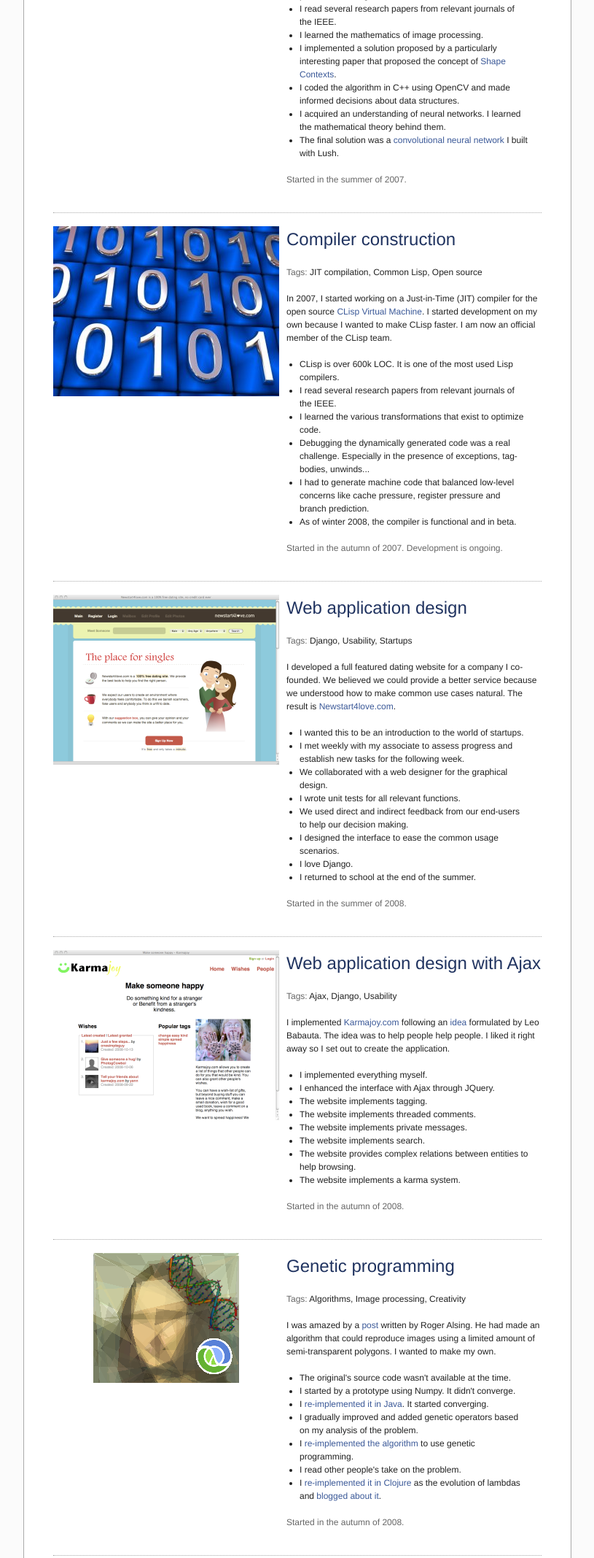
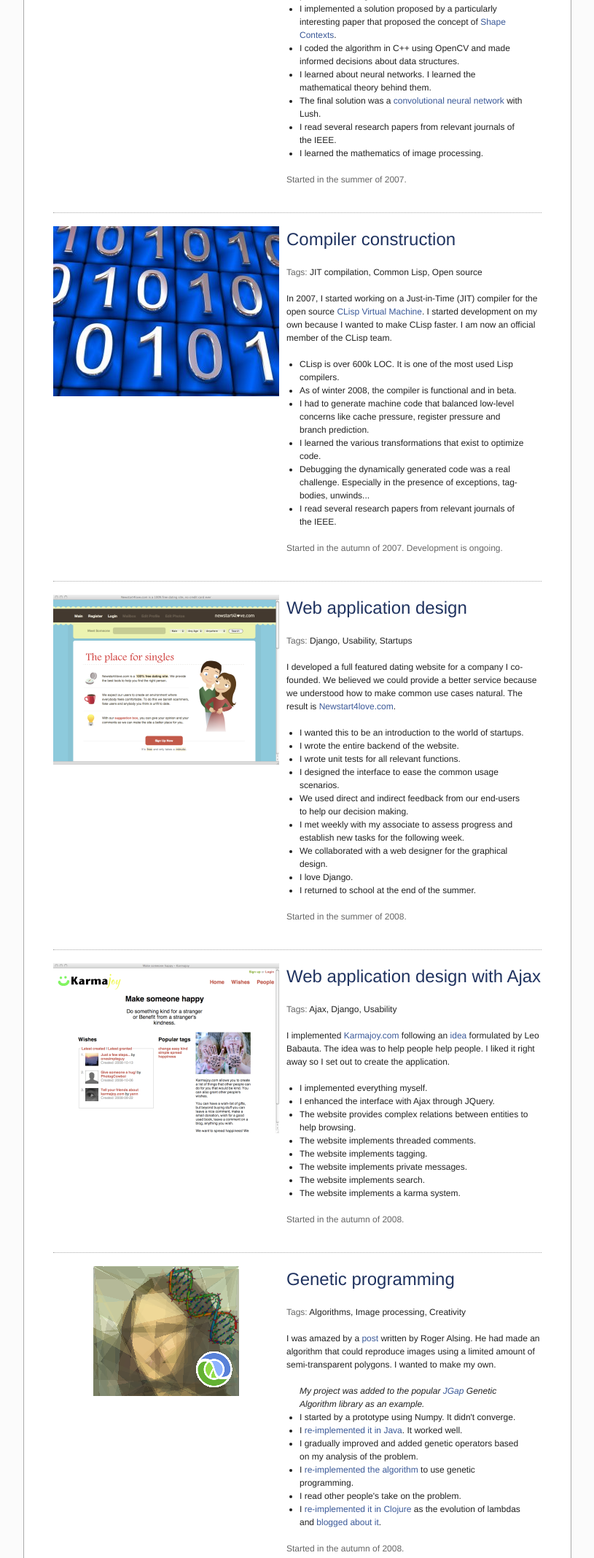
Before and after one commit to ynd/portfolio, a plain HTML site: page index.html in a window 1280 px wide. Shown: the part 454-2589 px from the top of the page at 73% size, without its empty margins (232-1047 px from the left). Drawn offline with Linux system fonts and the light colour scheme.

Commit message:
Reorder some elements.

```diff
--- a/index.html
+++ b/index.html
@@ -63,12 +63,12 @@
 				<p>I was hired as an Analyst/Programmer at Verkko Stadi during the summer. Initially I worked on their dating site, <a href="http://www.ittakes2.com/">Ittakes2.com</a>. I was later assigned to the creation of a visual pattern matcher.<p>
 				<ul>
 					<li>I had to analyze the pattern recognition problem and present a working solution.</li>
+					<li>I implemented a solution proposed by a particularly interesting paper that proposed the concept of <a href="http://en.wikipedia.org/wiki/Shape_context">Shape Contexts</a>.</li>
+					<li>I coded the algorithm in C++ using OpenCV and made informed decisions about data structures.</li>
+					<li>I learned about neural networks. I learned the mathematical theory behind them.</li>
+					<li>The final solution was a <a href="http://yann.lecun.com/exdb/lenet/">convolutional neural network</a> with Lush.</li>
 					<li>I read several research papers from relevant journals of the IEEE.</li>
 					<li>I learned the mathematics of image processing.</li>
-					<li>I implemented a solution proposed by a particularly interesting paper that proposed the concept of <a href="http://en.wikipedia.org/wiki/Shape_context">Shape Contexts</a>.</li>
-					<li>I coded the algorithm in C++ using OpenCV and made informed decisions about data structures.</li>
-					<li>I acquired an understanding of neural networks. I learned the mathematical theory behind them.</li>
-					<li>The final solution was a <a href="http://yann.lecun.com/exdb/lenet/">convolutional neural network</a> I built with Lush.</li>
 				</ul>
 				<p class="quiet">Started in the summer of 2007.<p>
 			</div>
@@ -81,11 +81,11 @@
 				<p>In 2007, I started working on a Just-in-Time (JIT) compiler for the open source <a href="http://sourceforge.net/projects/clisp">CLisp Virtual Machine</a>. I started development on my own because I wanted to make CLisp faster. I am now an official member of the CLisp team.<p>
 				<ul>
 					<li>CLisp is over 600k LOC. It is one of the most used Lisp compilers.</li>
-					<li>I read several research papers from relevant journals of the IEEE.</li>
+					<li>As of winter 2008, the compiler is functional and in beta.</li>
+					<li>I had to generate machine code that balanced low-level concerns like cache pressure, register pressure and branch prediction.</li>
 					<li>I learned the various transformations that exist to optimize code.</li>
 					<li>Debugging the dynamically generated code was a real challenge. Especially in the presence of exceptions, tag-bodies, unwinds...</li>
-					<li>I had to generate machine code that balanced low-level concerns like cache pressure, register pressure and branch prediction.</li>
-					<li>As of winter 2008, the compiler is functional and in beta.</li>
+					<li>I read several research papers from relevant journals of the IEEE.</li>
 				</ul>
 				<p class="quiet">Started in the autumn of 2007. Development is ongoing.<p>
 			</div>
@@ -98,11 +98,12 @@
 				<p>I developed a full featured dating website for a company I co-founded. We believed we could provide a better service because we understood how to make common use cases natural. The result is <a href="http://www.newstart4love.com/">Newstart4love.com</a>.<p>
 				<ul>
 					<li>I wanted this to be an introduction to the world of startups.</li>
+					<li>I wrote the entire backend of the website.</li>
+					<li>I wrote unit tests for all relevant functions.</li>
+					<li>I designed the interface to ease the common usage scenarios.</li>
+					<li>We used direct and indirect feedback from our end-users to help our decision making.</li>
 					<li>I met weekly with my associate to assess progress and establish new tasks for the following week.</li>
 					<li>We collaborated with a web designer for the graphical design.</li>
-					<li>I wrote unit tests for all relevant functions.</li>
-					<li>We used direct and indirect feedback from our end-users to help our decision making.</li>
-					<li>I designed the interface to ease the common usage scenarios.</li>
 					<li>I love Django.</li>
 					<li>I returned to school at the end of the summer.</li>
 				</ul>
@@ -118,11 +119,11 @@
 				<ul>
 					<li>I implemented everything myself.</li>
 					<li>I enhanced the interface with Ajax through JQuery.</li>
+					<li>The website provides complex relations between entities to help browsing.</li>
+					<li>The website implements threaded comments.</li>
 					<li>The website implements tagging.</li>
-					<li>The website implements threaded comments.</li>
 					<li>The website implements private messages.</li>
 					<li>The website implements search.</li>
-					<li>The website provides complex relations between entities to help browsing.</li>
 					<li>The website implements a karma system.</li>
 				</ul>
 				<p class="quiet">Started in the autumn of 2008.<p>
@@ -135,9 +136,9 @@
 				<p><span class="quiet">Tags: </span>Algorithms, Image processing, Creativity</p>
 				<p>I was amazed by a <a href="http://rogeralsing.com/2008/12/07/genetic-programming-evolution-of-mona-lisa/">post</a> written by Roger Alsing. He had made an algorithm that could reproduce images using a limited amount of semi-transparent polygons. I wanted to make my own.<p>
 				<ul>
-					<li>The original's source code wasn't available at the time.</li>
+				  <i>My project was added to the popular <a href="http://jgap.sourceforge.net/">JGap</a> Genetic Algorithm library as an example.</i>
 					<li>I started by a prototype using Numpy. It didn't converge.</li>
-					<li>I <a href="http://github.com/ynd/genetic-drawing/tree/master">re-implemented it in Java</a>. It started converging.</li>
+					<li>I <a href="http://github.com/ynd/genetic-drawing/tree/master">re-implemented it in Java</a>. It worked well.</li>
 					<li>I gradually improved and added genetic operators based on my analysis of the problem.</li>
 					<li>I <a href="http://github.com/ynd/genetic-drawing/tree/gp">re-implemented the algorithm</a> to use genetic programming.</li>
 					<li>I read other people's take on the problem.</li>
@@ -153,12 +154,12 @@
 				<p><span class="quiet">Tags: </span>Micro-controllers, Low-level programming, Electric circuits</p>
 				<p>This was my first year project at university. We had to build and program a robot to perform a diverse set of tasks. We were given total freedom in our implementation and in the management of our time.<p>
 				<ul>
+					<li>I was one of the winners of the Philip and Lily Malouf prize for passion and excellence.</li>
 					<li>No master classes. We relied on the micro-controller's specification.</li>
 					<li>Deep understanding of the hardware. Knowledge of the timing charts, diagrams of the components and control registers.</li>
+					<li>No operating system. We built a realtime cooperative multitasking scheduler in order to process the data from our various sensors.</li>
 					<li>The robot could play music, follow intricate lines, detect nearby objects and escape from mazes, among other things.</li>
-					<li>No operating system. We built a realtime cooperative multitasking scheduler in order to process the data from our various sensors.</li>
 					<li>The robot was built from a kit (similar to Arduino).</li>
-					<li>Winner of the Philip and Lily Malouf prize for passion and excellence.</li>
 				</ul>
 				<p class="quiet">Started in the winter semester of 2007.<p>
 			</div>
@@ -170,10 +171,10 @@
 				<p><span class="quiet">Tags: </span>OpenGL, Java Swing, Design patterns</p>
 				<p>This was my second year project in university. We built a pinball game. At the beginning of the semester, we received the specification of a game we had to finish by ourselves by the end of the semester.<p>
 				<ul>
+					<li>I understand the OpenGL pipeline.</li>
+					<li>We implemented realistic physics.</li>
 					<li>We designed the architecture balancing diverse concerns.</li>
 					<li>We used MVC. The model layer would be implemented by a C++ DLL and the View/Controller would be in Java.</li>
-					<li>I understand the OpenGL pipeline.</li>
-					<li>We implemented realistic physics.</li>
 					<li>We implemented an editor that would allow the creation of game tables.</li>
 					<li>My team was composed of 5 people.</li>
 				</ul>
@@ -188,12 +189,12 @@
 				<p>This was my third year project in university. We had a semester to build a system running on an FPGA that could download music from a distant server, decode and play it.<p>
 				<ul>
 					<li>We had to be able to download, decode and play MP3s in realtime.</li>
+					<li>We understood the system down to it's lowest level in VHDL. For instance, we read the VHDL of an AC97.</li>
+					<li>We had to implement and integrate a few hardware components ourselves using VHDL.</li>
+					<li>We had total control over the hardware architecture. We could add and remove hardware components at will (memory, buses, timers, caches, etc).</li>
+					<li>We wrote drivers for our own components so that they could be used in C by the microblazes.</li>
 					<li>We had to communicate with a distant TCP server.</li>
-					<li>We had total control over the hardware architecture. We could add and remove hardware components at will (memory, buses, timers, caches, etc).</li>
-					<li>We had to implement and integrate a few hardware components ourselves using VHDL.</li>
-					<li>We understood the system down to it's lowest level in VHDL. For instance, we read the VHDL of an AC97.</li>
 					<li>We used 2 microblaze soft cores in our architecture. We programmed them using C.</li>
-					<li>We wrote drivers for our own components so that they could be used in C by the microblazes.</li>
 					<li>We achieved realtime through precise measurements and optimizations.</li>
 					<li>My team was composed of 4 people.</li>
 				</ul>
```
